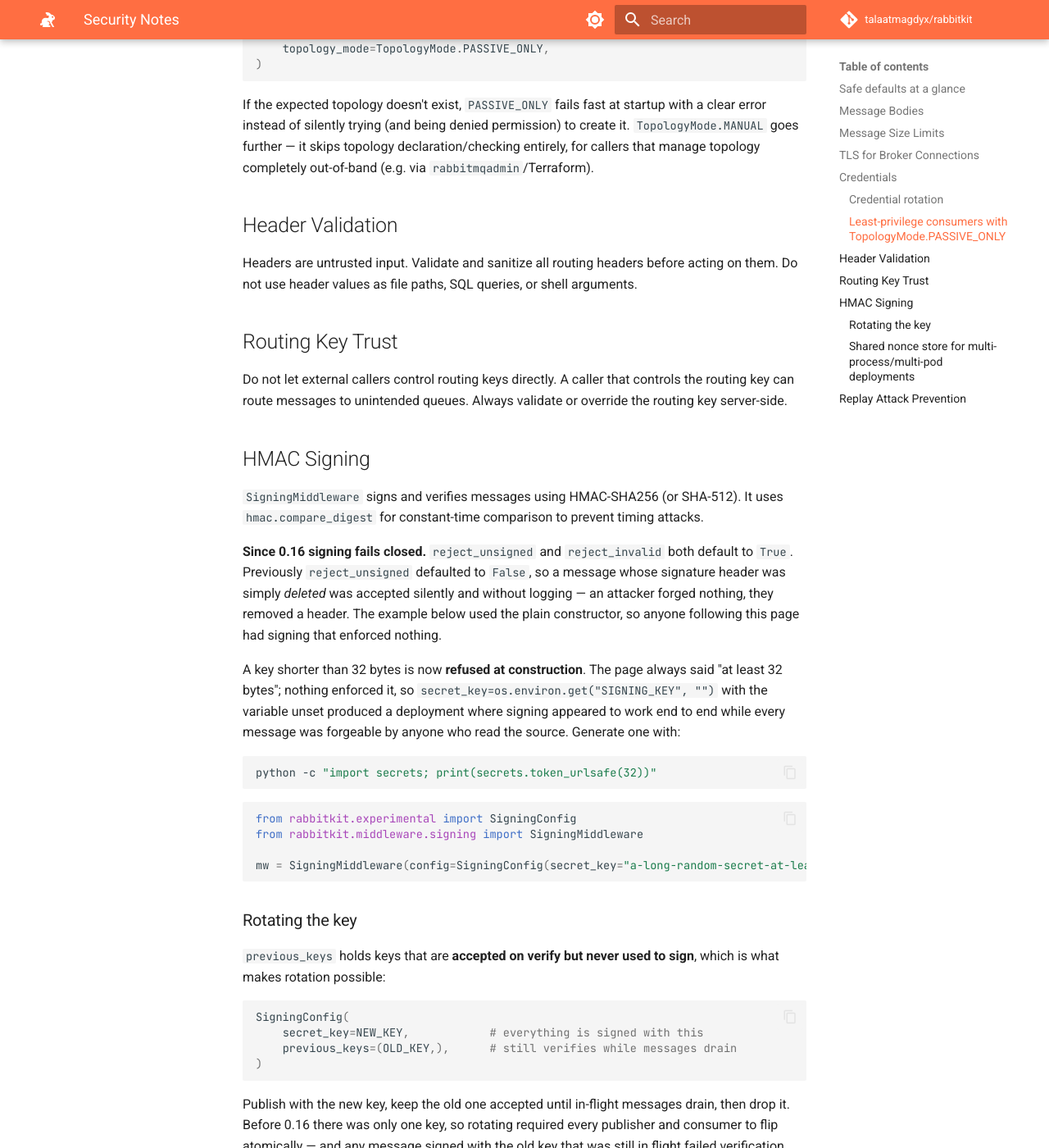
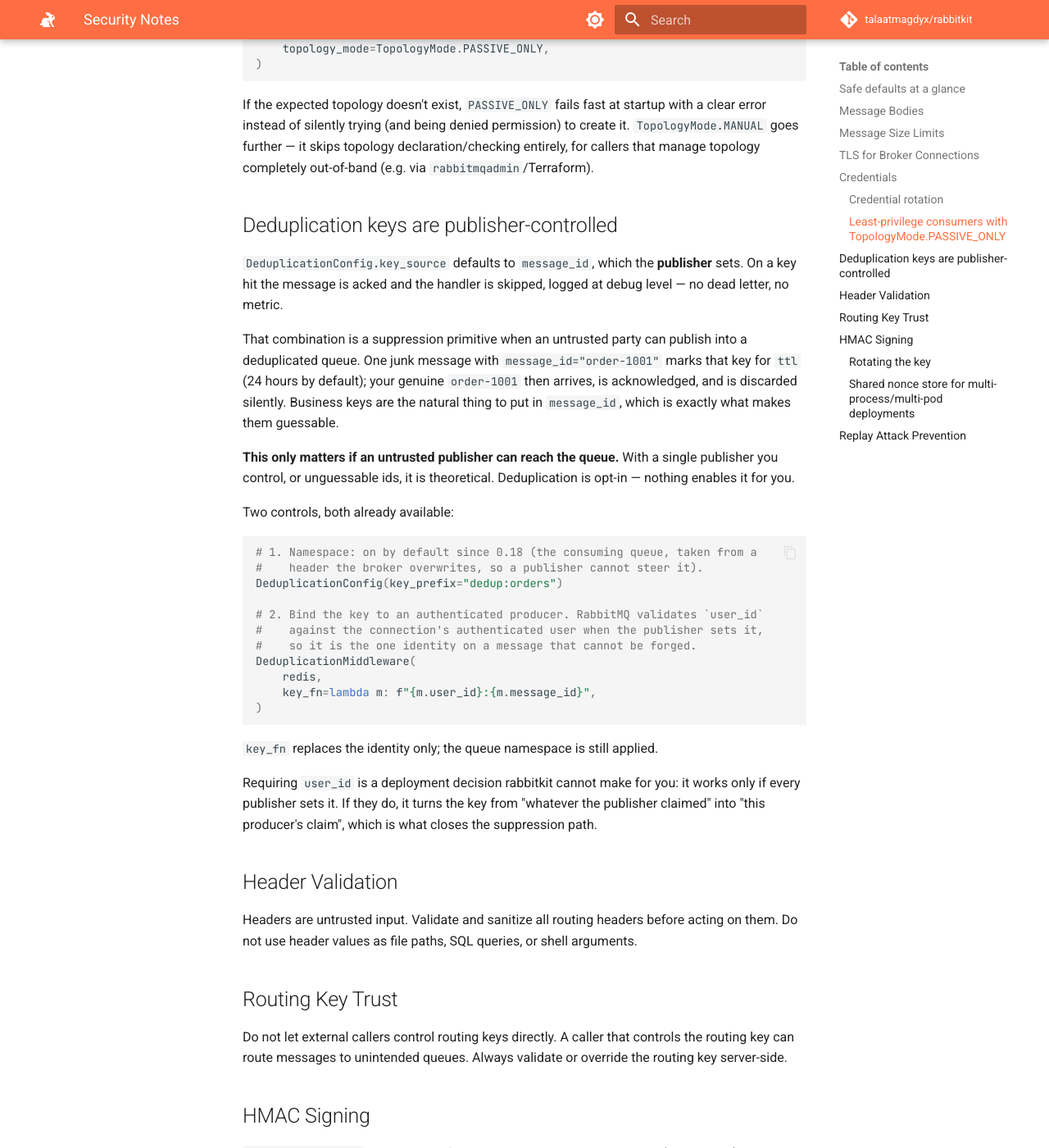
Before and after one commit to talaatmagdyx/rabbitkit, an MkDocs documentation site: the page built from docs/security.md, in a window 1280 px wide and 1400 px high, scrolled down 3733 px. Shown: the whole window at 82% size. Built offline with MkDocs 1.6.1 and Material for MkDocs 9.7.7, drawn with Linux system fonts in a browser that asks for light colours; comment, search, counter and statistics services are not loaded.

Commit message:
Namespace dedup keys by the consuming queue (0.18.0) (#29)
Completes the identifier-trust work started in 0.17.0. I reported that
release as covering the cluster; it covered three of four items and left the
dedup key derivation untouched.

BREAKING: the key was {key_prefix}:{id} with no queue component, so one
DeduplicationMiddleware instance shared across routes -- which the project's
own examples do -- gave every queue a single shared keyspace. Two queues each
handling a message with id order-1001 deduplicated against each other and one
was silently dropped. That is a correctness bug independent of any threat
model. The key is now {key_prefix}:{queue}:{id}, with the queue taken from
x-rabbitkit-original-queue, which both brokers overwrite at consume time so a
publisher cannot steer it.

Migration: this changes every key, so on deploy there is one ttl window (24h
by default) where previously-seen messages are not recognised as duplicates.
namespace_by_queue=False defers it for workloads where a duplicate is
unacceptable.

key_fn still replaces the IDENTITY only; the namespace is applied on top, so
custom key functions cannot reintroduce the collision.

Also documents the remaining exposure rather than silently changing defaults
around it: key_source is publisher-controlled, and on a key hit the message is
acked and skipped at debug level with no DLQ and no metric. Where an untrusted
party can publish into a deduplicated queue, one junk message suppresses a real
one for ttl. docs/security.md now says when that matters, when it does not, and
shows binding the key to user_id -- the one identity RabbitMQ validates against
the authenticated connection. Requiring user_id only works if every publisher
sets it, so it stays a deployment decision rather than a new default.

Gates: ruff and mypy --strict clean, 3853 tests at 99.08%, mkdocs --strict.

````diff
--- a/docs/security.md
+++ b/docs/security.md
@@ -113,6 +113,46 @@ with a clear error instead of silently trying (and being denied permission)
 to create it. `TopologyMode.MANUAL` goes further — it skips topology
 declaration/checking entirely, for callers that manage topology completely
 out-of-band (e.g. via `rabbitmqadmin`/Terraform).
+
+## Deduplication keys are publisher-controlled
+
+`DeduplicationConfig.key_source` defaults to `message_id`, which the
+**publisher** sets. On a key hit the message is acked and the handler is
+skipped, logged at debug level — no dead letter, no metric.
+
+That combination is a suppression primitive when an untrusted party can
+publish into a deduplicated queue. One junk message with
+`message_id="order-1001"` marks that key for `ttl` (24 hours by default);
+your genuine `order-1001` then arrives, is acknowledged, and is discarded
+silently. Business keys are the natural thing to put in `message_id`, which
+is exactly what makes them guessable.
+
+**This only matters if an untrusted publisher can reach the queue.** With a
+single publisher you control, or unguessable ids, it is theoretical.
+Deduplication is opt-in — nothing enables it for you.
+
+Two controls, both already available:
+
+```python
+# 1. Namespace: on by default since 0.18 (the consuming queue, taken from a
+#    header the broker overwrites, so a publisher cannot steer it).
+DeduplicationConfig(key_prefix="dedup:orders")
+
+# 2. Bind the key to an authenticated producer. RabbitMQ validates `user_id`
+#    against the connection's authenticated user when the publisher sets it,
+#    so it is the one identity on a message that cannot be forged.
+DeduplicationMiddleware(
+    redis,
+    key_fn=lambda m: f"{m.user_id}:{m.message_id}",
+)
+```
+
+`key_fn` replaces the identity only; the queue namespace is still applied.
+
+Requiring `user_id` is a deployment decision rabbitkit cannot make for you:
+it works only if every publisher sets it. If they do, it turns the key from
+"whatever the publisher claimed" into "this producer's claim", which is what
+closes the suppression path.
 
 ## Header Validation
 
--- a/pyproject.toml
+++ b/pyproject.toml
@@ -1,6 +1,6 @@
 [project]
 name = "rabbitkit"
-version = "0.17.0"
+version = "0.18.0"
 description = "Production-grade RabbitMQ toolkit — sync/async, decorator routing, retry, compression, full configurability"
 readme = "README.md"
 license = "MIT"
--- a/src/rabbitkit/_version.py
+++ b/src/rabbitkit/_version.py
@@ -1,3 +1,3 @@
 """rabbitkit version — single source of truth."""
 
-__version__ = "0.17.0"
+__version__ = "0.18.0"
````
Also changed, not shown: CHANGELOG.md (+34 -0 lines), 3 other files.
